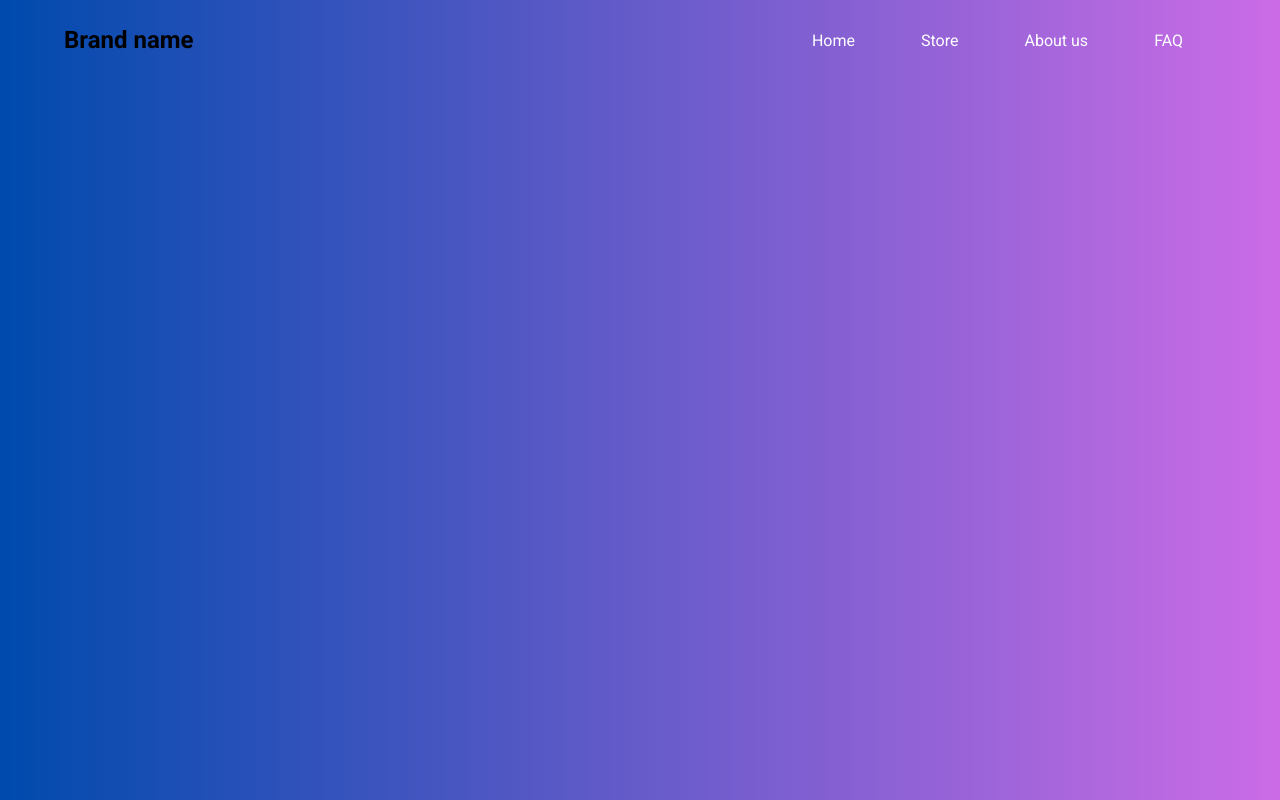
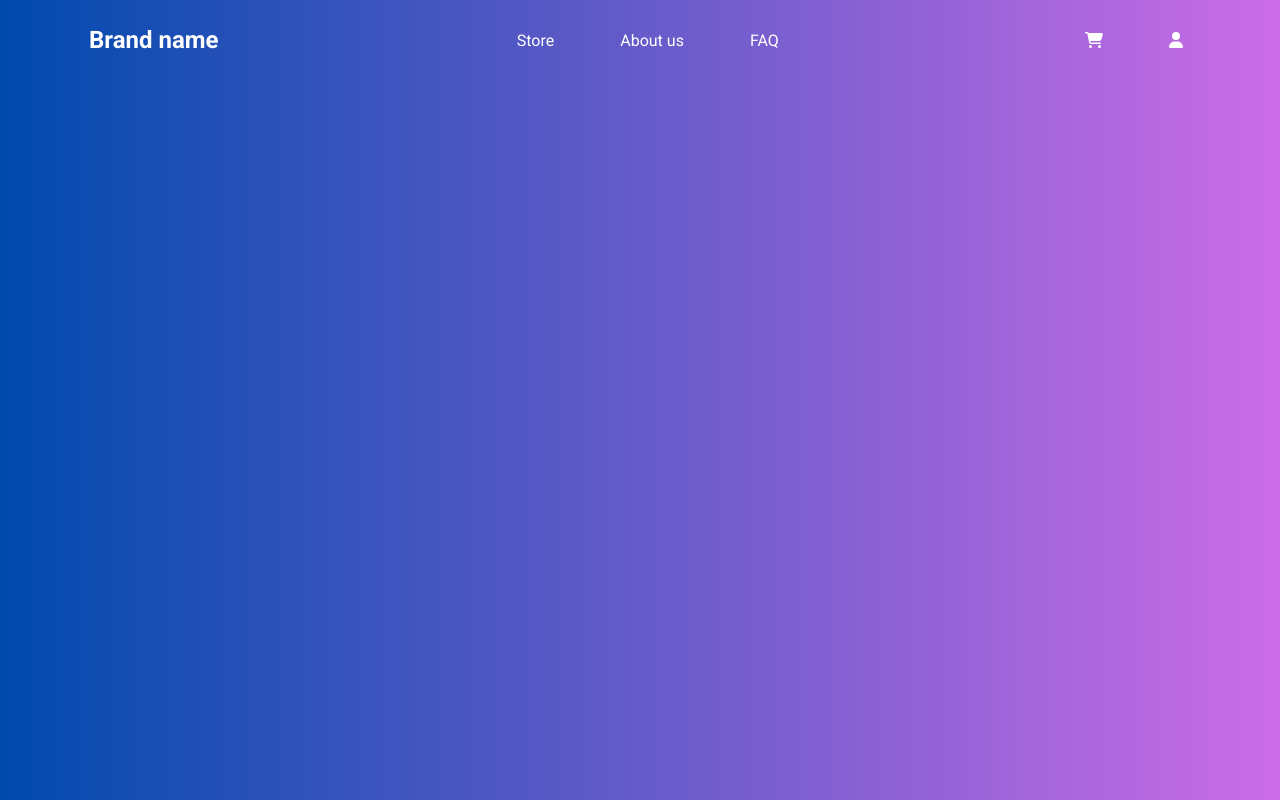
Before and after one commit to VictoriyaK19/online-store, a Vue app: page /home in a window 1280 px wide. Built offline with nearby package versions, Linux system fonts and the light colour scheme.

Commit message:
add fontawesome icons

```diff
--- a/package.json
+++ b/package.json
@@ -8,6 +8,10 @@
     "lint": "vue-cli-service lint"
   },
   "dependencies": {
+    "@fortawesome/fontawesome-svg-core": "^6.5.1",
+    "@fortawesome/free-regular-svg-icons": "^6.5.1",
+    "@fortawesome/free-solid-svg-icons": "^6.5.1",
+    "@fortawesome/vue-fontawesome": "^3.0.5",
     "core-js": "^3.8.3",
     "vue": "^3.2.13",
     "vue-router": "^4.2.5"
--- a/src/components/layout/TheHeader.vue
+++ b/src/components/layout/TheHeader.vue
@@ -1,12 +1,19 @@
 <template>
   <header>
     <nav>
-      <h1>Brand name</h1>
+      <router-link to="/"><h1>Brand name</h1></router-link>
       <ul>
-        <li><router-link to="/">Home</router-link></li>
         <li><router-link to="/store">Store</router-link></li>
         <li><router-link to="/aboutus">About us</router-link></li>
         <li><router-link to="/faq">FAQ</router-link></li>
+      </ul>
+      <ul>
+        <li>
+          <router-link to="/"> <font-awesome-icon icon="cart-shopping" /></router-link>
+        </li>
+        <li>
+          <router-link to="/"> <font-awesome-icon icon="user" /></router-link>
+        </li>
       </ul>
     </nav>
   </header>
@@ -25,24 +32,26 @@ header a {
   text-decoration: none;
   color: #ffffff;
   display: inline-block;
-  padding: 0.75rem 1.5rem;
+  padding: 1rem 1.5rem;
   border: 1px solid transparent;
 }
 
-a:active,
-a:hover,
-a.router-link-active {
-  border: 1px solid #f391e3;
+ul a:active,
+ul a:hover,
+ul a.router-link-active {
+  border: 1px solid #e0e0e0;
+  border-radius: 30px;
 }
 
 h1 {
   margin: 0;
+  color: white;
 }
 
-h1 a {
+/* h1 a {
   color: white;
   margin: 0;
-}
+} */
 
 h1 a:hover,
 h1 a:active,
--- a/src/main.js
+++ b/src/main.js
@@ -1,11 +1,18 @@
 import { createApp } from 'vue';
 import router from './router.js';
 
+import { FontAwesomeIcon } from '@fortawesome/vue-fontawesome';
+import { library } from '@fortawesome/fontawesome-svg-core';
+import { fas } from '@fortawesome/free-solid-svg-icons';
 
 import App from './App.vue'
 
+
+library.add(fas);
+
 const app = createApp(App);
 
+app.component('font-awesome-icon', FontAwesomeIcon)
 app.use(router);
 
 app.mount('#app')
```
Also changed, not shown: 1 other file (tests, documents, lock files or other folders).
